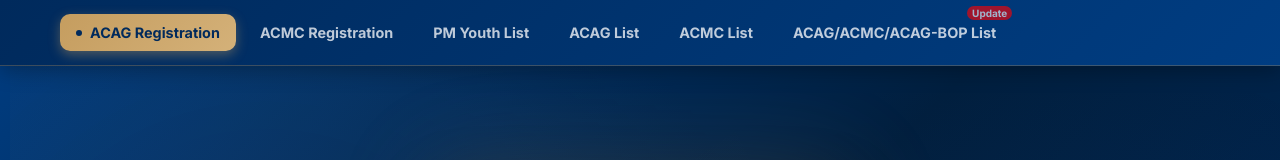
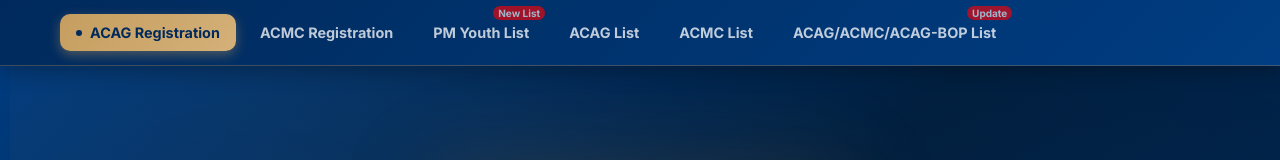
Before and after one commit to adnan7339/Live_Owndata, a plain HTML site: page index.HTML in a window 1280 px wide. Shown: the top 160 px of the page. Drawn offline with nearby package versions, Linux system fonts and the light colour scheme.

Commit message:
Modify PM Youth List link and add new badge styling
Updated PM Youth List link and added a new badge style.

```diff
--- a/index.HTML
+++ b/index.HTML
@@ -715,7 +715,34 @@ td:nth-child(2){font-family:monospace;color:var(--navy-light);}
     <div class="site-nav-inner">
       <a href="https://acag.punjab.gov.pk/Layouts/Registration.aspx?LoanCategoryID=0" class="active" aria-current="page"><span class="nav-dot"></span>ACAG Registration</a>
       <a href="https://acag.punjab.gov.pk/Layouts/LoanCategory.aspx">ACMC Registration</a>
-      <a href="https://pmybls-black.vercel.app/index.htm">PM Youth List</a>
+      <a href="https://pmybls-black.vercel.app" class="link-wrap">
+  PM Youth List
+  <span class="new-badge">New List</span>
+</a>
+
+<style>
+  .link-wrap {
+    position: relative;
+    display: inline-block;
+    padding-right: 38px;
+  }
+  .new-badge {
+    position: absolute;
+    top: -8px;
+    right: 0;
+    background: red;
+    color: #fff;
+    font-size: 10px;
+    font-weight: bold;
+    padding: 1px 5px;
+    border-radius: 8px;
+    animation: pulse 1.2s infinite;
+  }
+  @keyframes pulse {
+    0%, 100% { opacity: 1; }
+    50% { opacity: 0.35; }
+  }
+</style>
       <a href="https://live-owndata.vercel.app/">ACAG List</a>
       <a href="https://acmc-five.vercel.app/">ACMC List</a>
       <a href="https://liveowndata.vercel.app" class="link-wrap">
```
